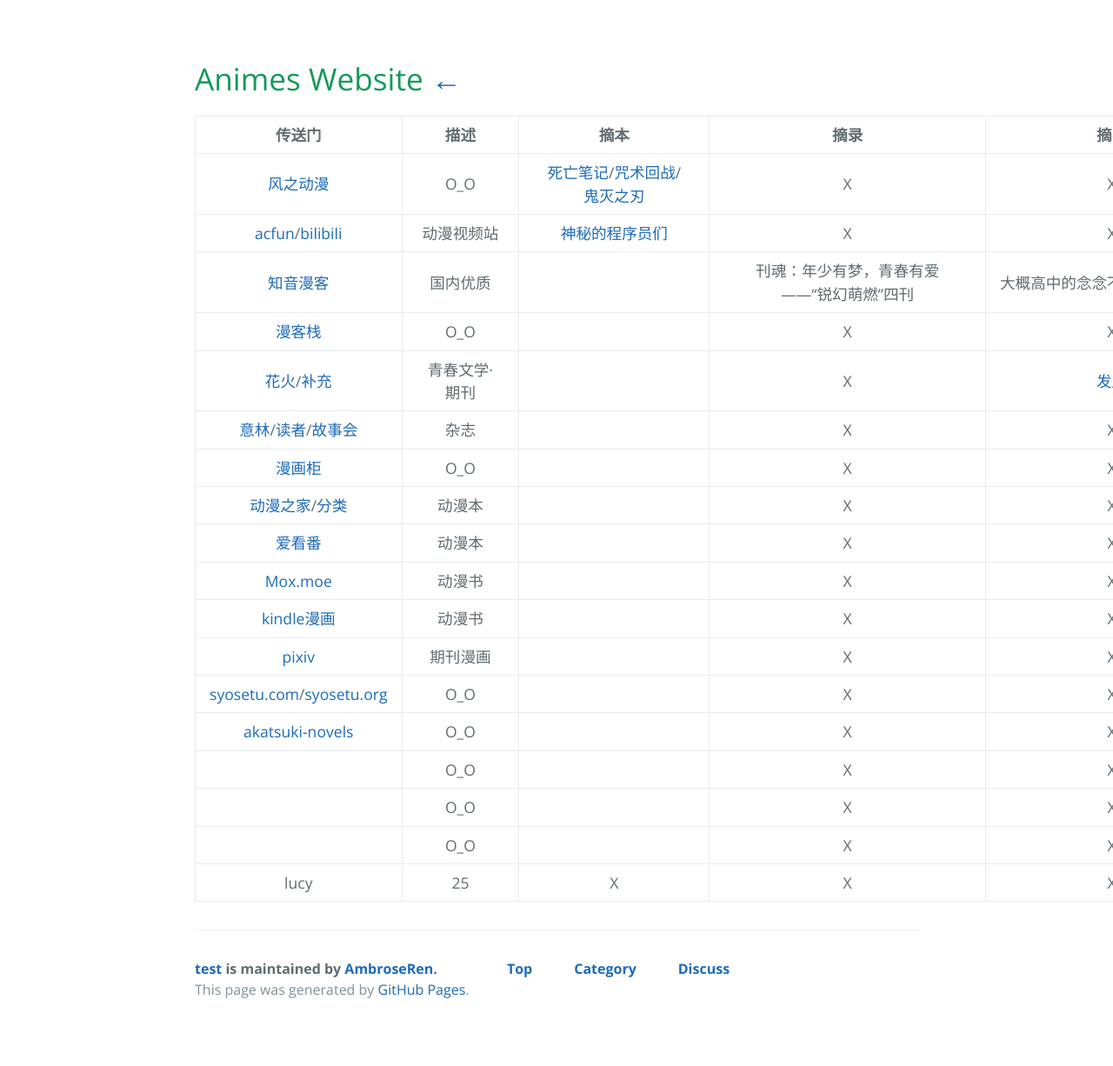
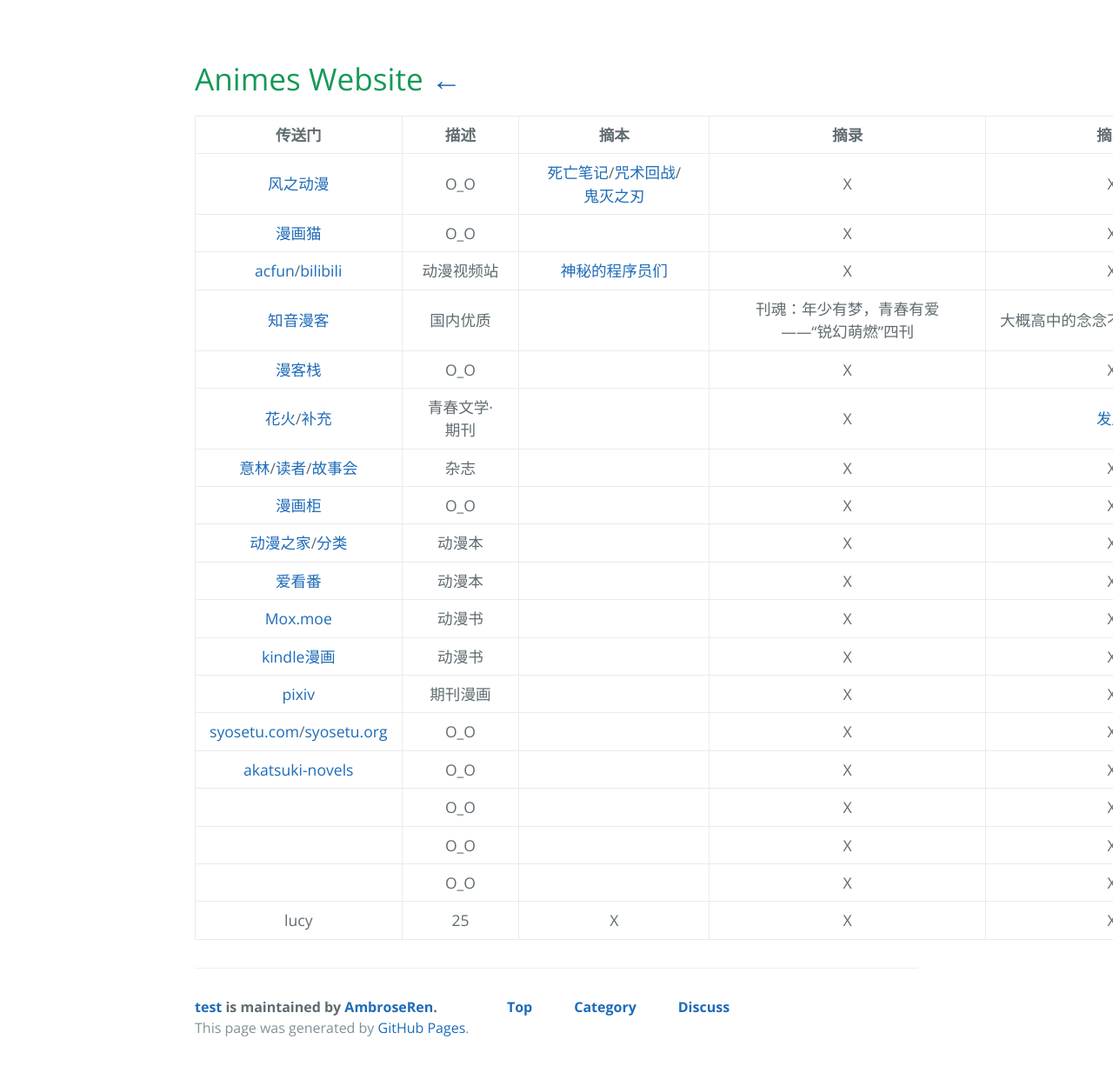
Before and after one commit to AmbroseRen/test, a Jekyll site: the page built from Art/Animes/index.md, in a window 1280 px wide. Shown: the whole page at 87% size. Built offline with Jekyll 4.4.1, drawn with Linux system fonts in a browser that asks for light colours; our own code applies the rules of GitHub Pages for plain Markdown files; the repository's description, which GitHub fills in, is left out; before the commit the page ends 1182 px from its top, so only the background shows below that.

Commit message:
Update index.md

```diff
--- a/Art/Animes/index.md
+++ b/Art/Animes/index.md
@@ -7,6 +7,7 @@
 | 传送门 | 描述 | 摘本 | 摘录 | 摘引 |
 |:---:|:---:|:---:|:---:|:---:|
 | [风之动漫](https://manhua.fffdm.com/) | O_O | [死亡笔记](https://manhua.fffdm.com/11/)/[咒术回战](https://www.manhuacat.com/manga/32670.html)/[鬼灭之刃](https://manhua.fffdm.com/153/) | X | X |
+| [漫画猫](https://www.manhuacat.com/) | O_O | []() | X | X |
 | [acfun](https://www.acfun.cn/)/[bilibili](https://www.bilibili.com) | 动漫视频站 | [神秘的程序员们](https://code2048.com/series/betacat/) | X | X |
 | [知音漫客](https://m.zymk.cn/) | 国内优质 | []() | 刊魂：年少有梦，青春有爱——“锐幻萌燃”四刊 | 大概高中的念念不忘-2010年节点 |
 | [漫客栈](https://www.mkzhan.com) | O_O | []() | X | X |
```
